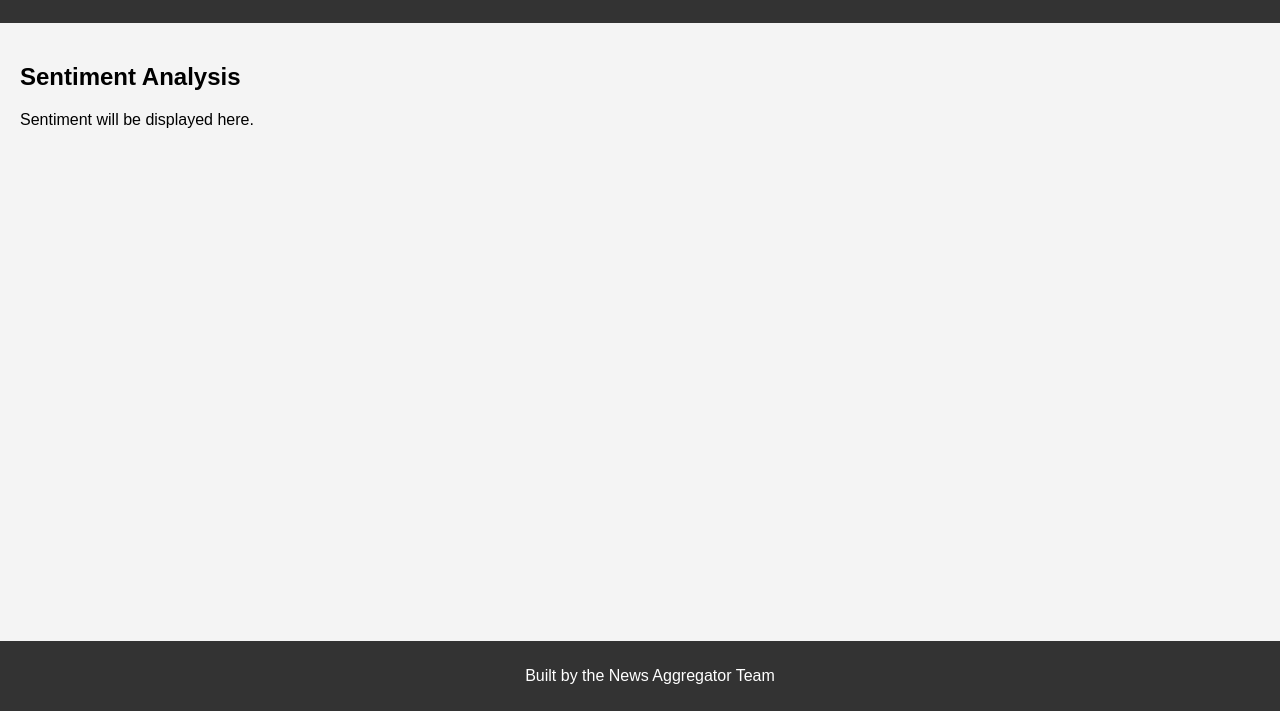
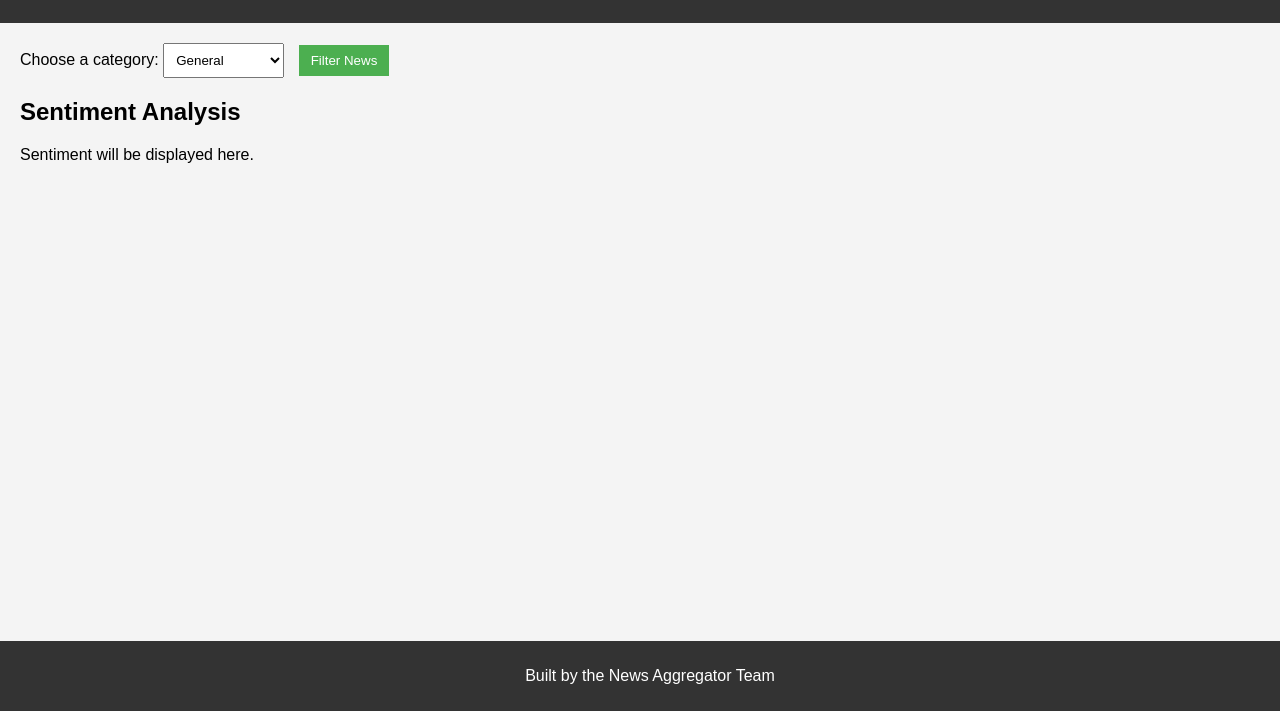
Before and after one commit to jaskaran-13/news-aggregator-with-sentiment-analysis-website, a plain HTML site: page index.html in a window 1280 px wide. Shown: the part 89-800 px from the top of the page. Drawn offline with Linux system fonts and the light colour scheme; no server answers.

Commit message:
Added category filtering functionality to display news based on selected category.

```diff
--- a/app.js
+++ b/app.js
@@ -1,4 +1,5 @@
-const newsAPIKey = '8905031f3526440990ef80d776a9e770';
+const newsAPIKey = '8905031f3526440990ef80d776a9e770'; // Replace with your actual key
+
 // Function to fetch news
 const fetchNews = async (category = 'general') => {
     const url = `https://newsapi.org/v2/top-headlines?category=${category}&apiKey=${newsAPIKey}`;
@@ -18,7 +19,7 @@ const analyzeSentiment = async (text) => {
     const response = await fetch(url, {
         method: 'POST',
         headers: {
-            'x-textrazor-key': '1c230d59f14ecbb04c7fa56898dc09eda2e2bf64ef598978142de75d',
+            'x-textrazor-key': '1c230d59f14ecbb04c7fa56898dc09eda2e2bf64ef598978142de75d', // Replace with your actual key
             'Content-Type': 'application/x-www-form-urlencoded',
         },
         body: new URLSearchParams(data),
@@ -29,9 +30,10 @@ const analyzeSentiment = async (text) => {
 };
 
 // Display news articles in the HTML
-const displayNews = async () => {
-    const articles = await fetchNews();
+const displayNews = async (category) => {
+    const articles = await fetchNews(category);
     const newsSection = document.getElementById('news-section');
+    newsSection.innerHTML = '';  // Clear previous articles
 
     // Loop through each article
     articles.forEach(async (article) => {
@@ -51,4 +53,11 @@ const displayNews = async () => {
     });
 };
 
-displayNews();
+// Handle category selection and button click
+document.getElementById('filter-button').addEventListener('click', () => {
+    const selectedCategory = document.getElementById('category').value;
+    displayNews(selectedCategory);
+});
+
+// Initial display with default category
+displayNews('general');
--- a/index.html
+++ b/index.html
@@ -11,6 +11,20 @@
             <h1>News Aggregator with Sentiment Analysis</h1>
         </header>
         <main>
+            <!-- Category Filter -->
+            <section id="category-section">
+                <label for="category">Choose a category:</label>
+                <select id="category" name="category">
+                    <option value="general">General</option>
+                    <option value="business">Business</option>
+                    <option value="technology">Technology</option>
+                    <option value="sports">Sports</option>
+                    <option value="health">Health</option>
+                    <option value="entertainment">Entertainment</option>
+                </select>
+                <button id="filter-button">Filter News</button>
+            </section>
+
             <section id="news-section">
                 <!-- News articles will appear here -->
             </section>
--- a/styles.css
+++ b/styles.css
@@ -16,6 +16,27 @@ main {
     padding: 20px;
 }
 
+#category-section {
+    margin-bottom: 20px;
+}
+
+#category {
+    padding: 8px;
+    margin-right: 10px;
+}
+
+#filter-button {
+    padding: 8px 12px;
+    background-color: #4CAF50;
+    color: white;
+    border: none;
+    cursor: pointer;
+}
+
+#filter-button:hover {
+    background-color: #45a049;
+}
+
 #sentiment-section {
     margin-top: 20px;
 }
```
